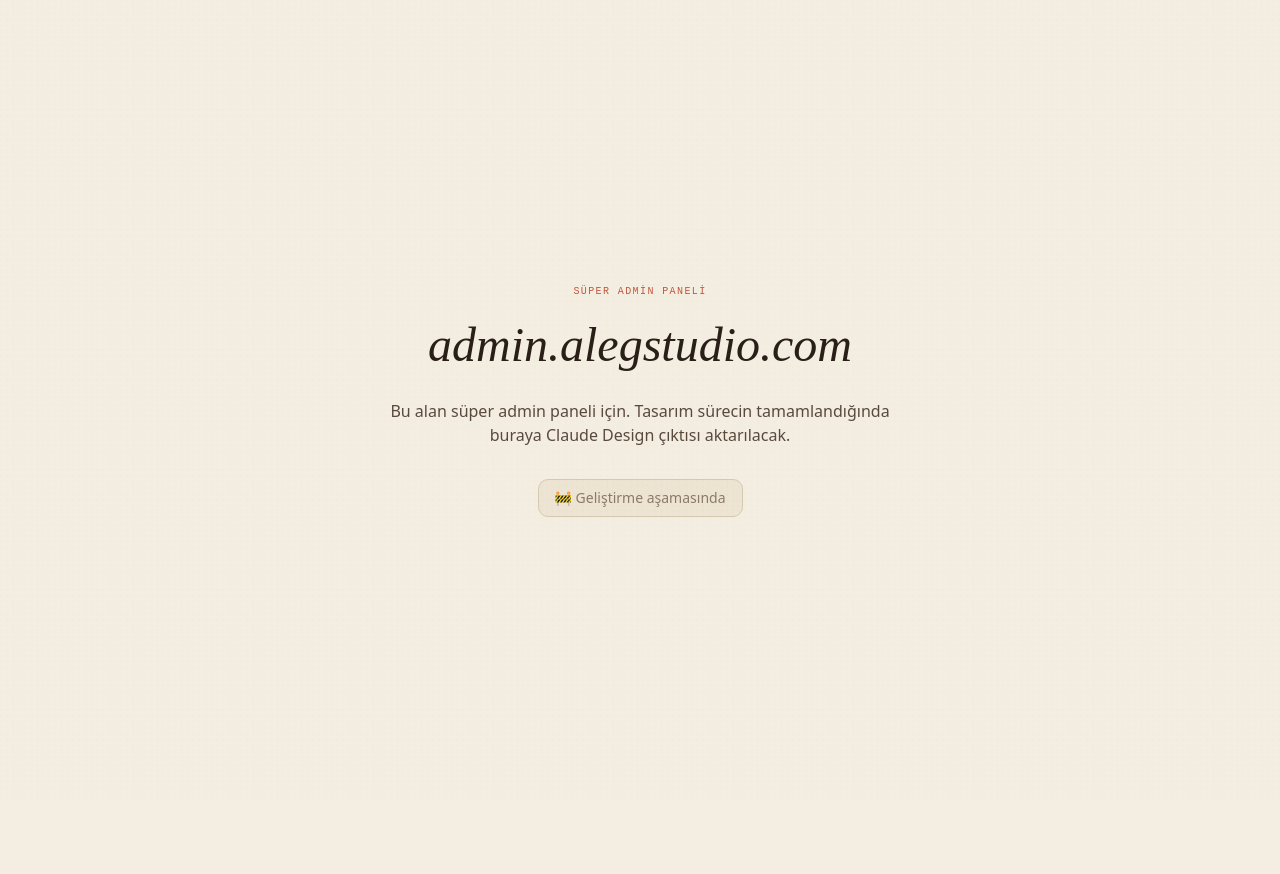
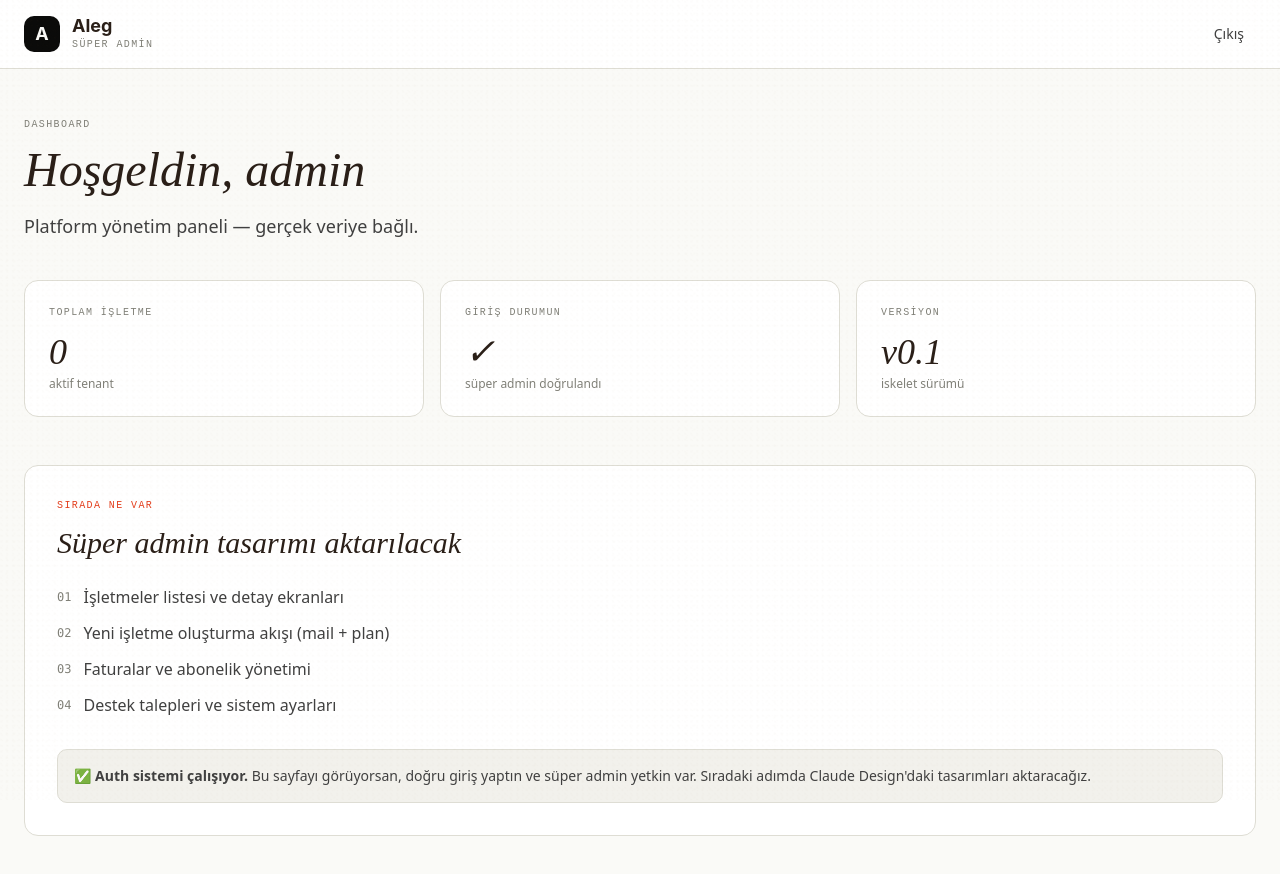
Before and after one commit to aliikrhnn/aleg-menu, a Next.js app: page /admin in a window 1280 px wide. Shown: the top 874 px of the page. Before the commit the page ends 800 px from the top, so only its background shows below. Built offline with nearby package versions, Linux system fonts and the light colour scheme; no server answers; the database is empty.

Commit message:
Add super admin auth flow

```diff
--- /dev/null
+++ b/app/admin/giris/login-form.tsx
@@ -0,0 +1,75 @@
+'use client';
+
+import { useState } from 'react';
+import { useRouter } from 'next/navigation';
+import { createClient } from '@/lib/supabase/client';
+import { Button } from '@/components/ui/button';
+import { Input } from '@/components/ui/input';
+
+export function LoginForm() {
+  const router = useRouter();
+  const [email, setEmail] = useState('');
+  const [password, setPassword] = useState('');
+  const [loading, setLoading] = useState(false);
+  const [error, setError] = useState<string | null>(null);
+
+  const handleSubmit = async (e: React.FormEvent) => {
+    e.preventDefault();
+    setLoading(true);
+    setError(null);
+
+    const supabase = createClient();
+    const { error: signInError } = await supabase.auth.signInWithPassword({
+      email,
+      password,
+    });
+
+    if (signInError) {
+      setError('E-posta veya şifre hatalı.');
+      setLoading(false);
+      return;
+    }
+
+    // Başarılı giriş - dashboard'a yönlen
+    router.push('/');
+    router.refresh();
+  };
+
+  return (
+    <form onSubmit={handleSubmit} className="flex flex-col gap-4">
+      <Input
+        label="E-posta"
+        type="email"
+        value={email}
+        onChange={(e) => setEmail(e.target.value)}
+        placeholder="admin@alegstudio.com"
+        required
+        autoComplete="email"
+      />
+
+      <Input
+        label="Şifre"
+        type="password"
+        value={password}
+        onChange={(e) => setPassword(e.target.value)}
+        placeholder="••••••••"
+        required
+        autoComplete="current-password"
+      />
+
+      {error && (
+        <div className="text-sm text-danger -mt-2">{error}</div>
+      )}
+
+      <Button
+        type="submit"
+        variant="primary"
+        size="lg"
+        loading={loading}
+        className="mt-2"
+      >
+        {loading ? 'Giriş yapılıyor...' : 'Giriş Yap'}
+      </Button>
+    </form>
+  );
+}
--- /dev/null
+++ b/app/admin/giris/page.tsx
@@ -0,0 +1,46 @@
+import { LoginForm } from './login-form';
+
+interface Props {
+  searchParams: { error?: string };
+}
+
+export default function AdminLoginPage({ searchParams }: Props) {
+  return (
+    <div data-theme="swiss" className="min-h-screen bg-paper flex items-center justify-center px-6">
+      <div className="w-full max-w-md">
+        {/* Logo */}
+        <div className="flex flex-col items-center mb-12">
+          <div className="w-12 h-12 rounded-[12px] bg-ink flex items-center justify-center mb-4">
+            <span className="text-paper font-display font-bold text-2xl">A</span>
+          </div>
+          <div className="font-display font-bold text-2xl tracking-tight">Aleg</div>
+          <div className="label-mono text-ink-3 mt-1">SÜPER ADMİN</div>
+        </div>
+
+        {/* Form Card */}
+        <div className="bg-card rounded-[14px] border border-line p-8 shadow-soft">
+          <h1 className="font-serif-italic text-3xl mb-2">Tekrar hoşgeldin</h1>
+          <p className="text-ink-3 text-sm mb-6">Platform yönetim paneline giriş yap</p>
+
+          {searchParams.error === 'not_authorized' && (
+            <div className="mb-4 p-3 rounded-[10px] bg-danger/10 border border-danger/20 text-danger text-sm">
+              Bu hesabın süper admin yetkisi yok.
+            </div>
+          )}
+
+          {searchParams.error === 'invalid_credentials' && (
+            <div className="mb-4 p-3 rounded-[10px] bg-danger/10 border border-danger/20 text-danger text-sm">
+              E-posta veya şifre hatalı.
+            </div>
+          )}
+
+          <LoginForm />
+        </div>
+
+        <div className="text-center mt-8 text-xs text-ink-3 font-mono">
+          alegstudio.com · v0.1
+        </div>
+      </div>
+    </div>
+  );
+}
--- /dev/null
+++ b/app/admin/logout-button.tsx
@@ -0,0 +1,22 @@
+'use client';
+
+import { useRouter } from 'next/navigation';
+import { createClient } from '@/lib/supabase/client';
+import { Button } from '@/components/ui/button';
+
+export function LogoutButton() {
+  const router = useRouter();
+
+  const handleLogout = async () => {
+    const supabase = createClient();
+    await supabase.auth.signOut();
+    router.push('/giris');
+    router.refresh();
+  };
+
+  return (
+    <Button variant="ghost" size="sm" onClick={handleLogout}>
+      Çıkış
+    </Button>
+  );
+}
--- a/app/admin/page.tsx
+++ b/app/admin/page.tsx
@@ -1,19 +1,126 @@
-export default function AdminHomePage() {
+import { createClient } from '@/lib/supabase/server';
+import { LogoutButton } from './logout-button';
+
+export default async function AdminHomePage() {
+  const supabase = createClient();
+  const {
+    data: { user },
+  } = await supabase.auth.getUser();
+
+  // Süper admin bilgilerini çek
+  const { data: adminInfo } = await supabase
+    .from('super_admins')
+    .select('full_name')
+    .eq('user_id', user?.id || '')
+    .maybeSingle();
+
+  // Test için işletme sayısını çek
+  const { count: businessCount } = await supabase
+    .from('businesses')
+    .select('*', { count: 'exact', head: true });
+
   return (
-    <main className="min-h-screen flex items-center justify-center px-8">
-      <div className="max-w-lg text-center">
-        <div className="label-mono text-accent mb-4">SÜPER ADMİN PANELİ</div>
-        <h1 className="font-serif-italic text-5xl leading-tight mb-6">
-          admin.alegstudio.com
-        </h1>
-        <p className="text-ink-2 mb-8">
-          Bu alan süper admin paneli için. Tasarım sürecin tamamlandığında
-          buraya Claude Design çıktısı aktarılacak.
-        </p>
-        <div className="inline-block px-4 py-2 rounded-[10px] bg-paper-2 border border-line text-sm text-ink-3">
-          🚧 Geliştirme aşamasında
+    <div data-theme="swiss" className="min-h-screen bg-paper">
+      {/* Topbar */}
+      <header className="border-b border-line bg-card">
+        <div className="max-w-7xl mx-auto px-6 py-4 flex items-center justify-between">
+          <div className="flex items-center gap-3">
+            <div className="w-9 h-9 rounded-[10px] bg-ink flex items-center justify-center">
+              <span className="text-paper font-display font-bold text-lg">A</span>
+            </div>
+            <div>
+              <div className="font-display font-bold text-lg leading-none">Aleg</div>
+              <div className="label-mono text-ink-3 text-[10px] mt-0.5">SÜPER ADMİN</div>
+            </div>
+          </div>
+
+          <div className="flex items-center gap-4">
+            <div className="text-right hidden sm:block">
+              <div className="text-sm font-medium">{adminInfo?.full_name || user?.email}</div>
+              <div className="text-xs text-ink-3">{user?.email}</div>
+            </div>
+            <LogoutButton />
+          </div>
         </div>
-      </div>
-    </main>
+      </header>
+
+      {/* Main content */}
+      <main className="max-w-7xl mx-auto px-6 py-12">
+        <div className="mb-10">
+          <div className="label-mono text-ink-3 mb-2">DASHBOARD</div>
+          <h1 className="font-serif-italic text-5xl leading-tight mb-3">
+            Hoşgeldin, {adminInfo?.full_name?.split(' ')[0] || 'admin'}
+          </h1>
+          <p className="text-ink-2 text-lg">Platform yönetim paneli — gerçek veriye bağlı.</p>
+        </div>
+
+        {/* Hızlı stats */}
+        <div className="grid grid-cols-1 md:grid-cols-3 gap-4 mb-12">
+          <StatCard
+            label="TOPLAM İŞLETME"
+            value={businessCount?.toString() || '0'}
+            sublabel="aktif tenant"
+          />
+          <StatCard
+            label="GİRİŞ DURUMUN"
+            value="✓"
+            sublabel="süper admin doğrulandı"
+          />
+          <StatCard
+            label="VERSİYON"
+            value="v0.1"
+            sublabel="iskelet sürümü"
+          />
+        </div>
+
+        {/* Sıradaki adımlar */}
+        <div className="bg-card rounded-[14px] border border-line p-8">
+          <div className="label-mono text-accent mb-3">SIRADA NE VAR</div>
+          <h2 className="font-serif-italic text-3xl mb-6">Süper admin tasarımı aktarılacak</h2>
+
+          <div className="space-y-3 text-ink-2">
+            <div className="flex items-start gap-3">
+              <span className="font-mono text-xs text-ink-3 mt-1">01</span>
+              <span>İşletmeler listesi ve detay ekranları</span>
+            </div>
+            <div className="flex items-start gap-3">
+              <span className="font-mono text-xs text-ink-3 mt-1">02</span>
+              <span>Yeni işletme oluşturma akışı (mail + plan)</span>
+            </div>
+            <div className="flex items-start gap-3">
+              <span className="font-mono text-xs text-ink-3 mt-1">03</span>
+              <span>Faturalar ve abonelik yönetimi</span>
+            </div>
+            <div className="flex items-start gap-3">
+              <span className="font-mono text-xs text-ink-3 mt-1">04</span>
+              <span>Destek talepleri ve sistem ayarları</span>
+            </div>
+          </div>
+
+          <div className="mt-8 p-4 rounded-[10px] bg-paper-2 border border-line text-sm text-ink-2">
+            ✅ <strong>Auth sistemi çalışıyor.</strong> Bu sayfayı görüyorsan, doğru giriş yaptın
+            ve süper admin yetkin var. Sıradaki adımda Claude Design&apos;daki tasarımları aktaracağız.
+          </div>
+        </div>
+      </main>
+    </div>
   );
 }
+
+function StatCard({
+  label,
+  value,
+  sublabel,
+}: {
+  label: string;
+  value: string;
+  sublabel: string;
+}) {
+  return (
+    <div className="bg-card rounded-[14px] border border-line p-6">
+      <div className="label-mono text-ink-3 mb-3">{label}</div>
+      <div className="font-serif-italic text-4xl mb-1">{value}</div>
+      <div className="text-xs text-ink-3">{sublabel}</div>
+    </div>
+  );
+}
```
Also changed, not shown: middleware.ts (+76 -50 lines).
